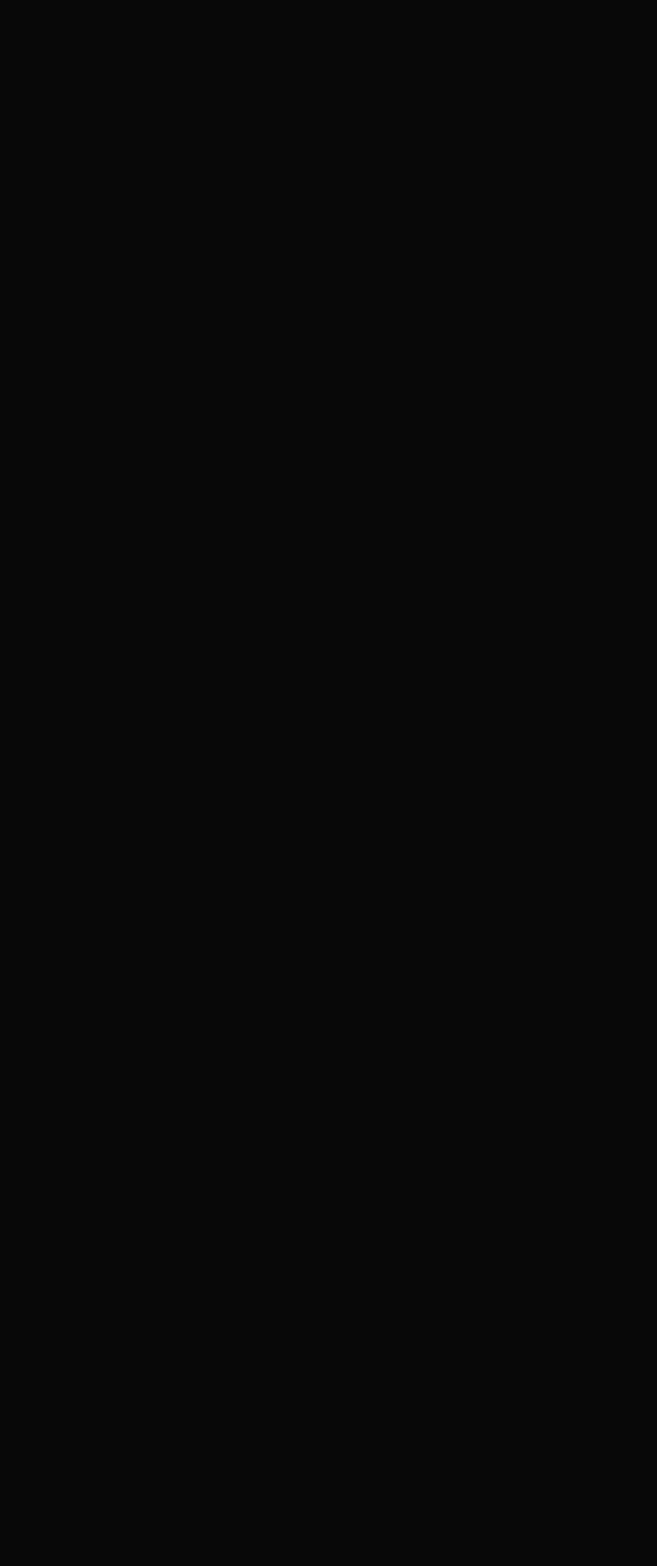
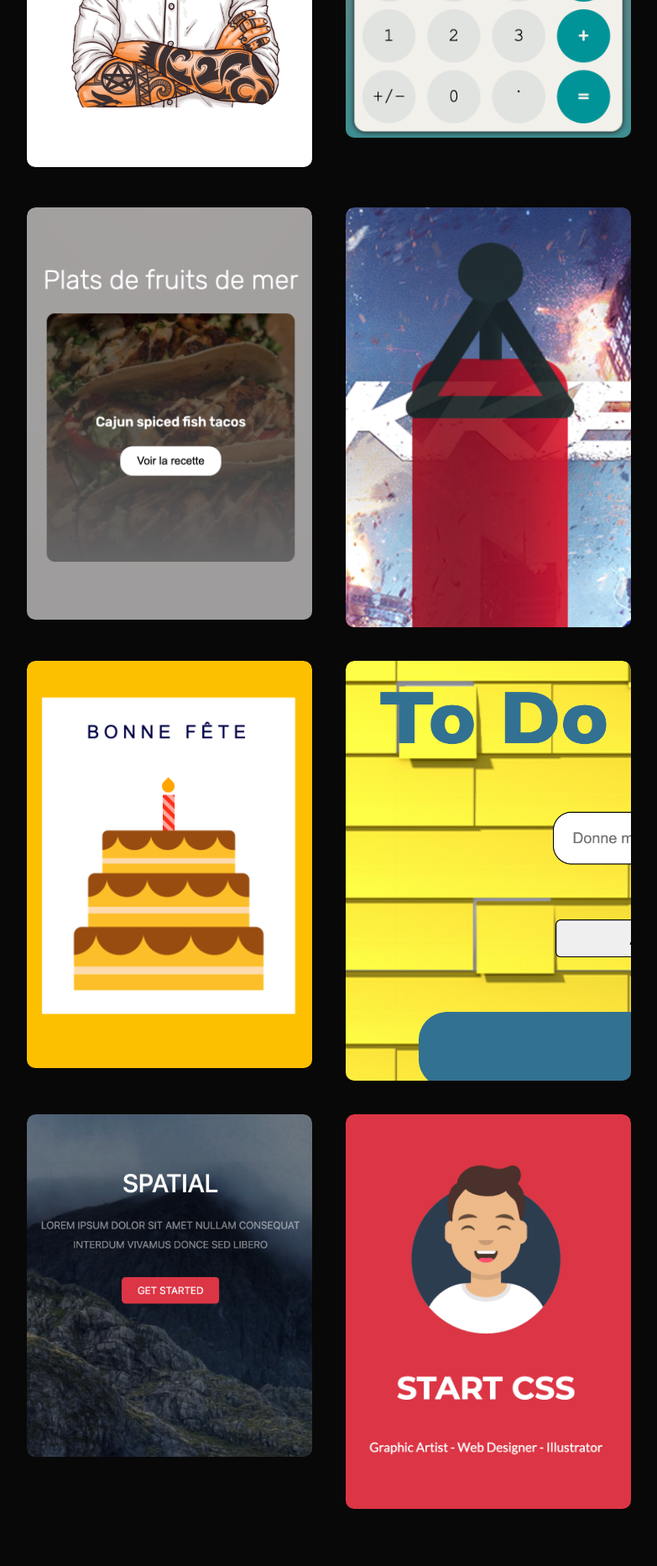
Before and after one commit to ArthurVRoost/PortfolioReact, a React (Vite) app: page /allProjects in a window 1280 px wide. Shown: the part 1740-3605 px from the top of the page at 84% size, without its empty margins (127-910 px from the left). Before the commit the page ends 1497 px from the top, so only its background shows below. Built offline with nearby package versions, Linux system fonts and the light colour scheme.

Commit message:
ajout projets dans all

```diff
--- a/src/pages/Home/Home.jsx
+++ b/src/pages/Home/Home.jsx
@@ -101,7 +101,7 @@ export default function Home() {
                 <h1 className='subtitle titreWork'>My Work</h1>
                 <div className="work-list slide-left">
                     <div className='work'>
-                        <img src={ESHOPYY} alt="" />
+                        <img className='imgSkills' src={ESHOPYY} alt="" />
                         <div className='layer'>
                             <h3>ESHOPYY</h3>
                             <p>EShoppy is a basic website to train the fact that you push things in for example a card in React. </p>
@@ -109,7 +109,7 @@ export default function Home() {
                         </div>
                     </div>
                     <div className='work'>
-                        <img src={ESPACE} alt="" />
+                        <img className='imgSkills' src={ESPACE} alt="" />
                         <div className="layer">
                             <h3>ESPACE</h3>
                             <p>Espace is a site where you can find members of a NASA crew and possible destinies. </p>
@@ -117,7 +117,7 @@ export default function Home() {
                         </div>
                     </div>
                     <div className='work'>
-                        <img src={MULTIFORM} alt="" />
+                        <img className='imgSkills' src={MULTIFORM} alt="" />
                         <div className="layer">
                             <h3>MULTIFORM</h3>
                             <p>Mutliform is as it sais a multiform than concludes in what type of subscription you want. </p>
@@ -128,7 +128,7 @@ export default function Home() {
 
                 <div className="work-list slide-right">
                     <div className='work'>
-                        <img src={RPS} alt="" />
+                        <img className='imgSkills' src={RPS} alt="" />
                         <div className="layer">
                             <h3>ROCK&PAPER&SCISSOR</h3>
                             <p>RPS is the classic game that you play vs the computer.  </p>
@@ -136,7 +136,7 @@ export default function Home() {
                         </div>
                     </div>
                     <div className='work'>
-                        <img src={NFT} alt="" />
+                        <img className='imgSkills' src={NFT} alt="" />
                         <div className="layer">
                             <h3>EQUILIBRIUM</h3>
                             <p>Equilibrium is a card with some data about a random guy and his posessings in crypto </p>
@@ -144,7 +144,7 @@ export default function Home() {
                         </div>
                     </div>
                     <div className='work'>
-                        <img src={TRACKER} alt="" />
+                        <img className='imgSkills' src={TRACKER} alt="" />
                         <div className="layer">
                             <h3>REACT-TIME-TRACKING</h3>
                             <p>React-Time-Tracking is a dashboard thats tracks daily-weekly and -monthly stats about certain activities somebody did through a .json </p>
--- a/src/pages/Home/home.css
+++ b/src/pages/Home/home.css
@@ -141,6 +141,7 @@
     transition: transform 0.5s;
     object-fit: contain;
 }
+
 .layer{
     width: 100%;
     height: 0;
--- a/src/pages/projets/AllProjects.jsx
+++ b/src/pages/projets/AllProjects.jsx
@@ -13,7 +13,7 @@ import STARTCSS from '/src/assets/img/STARTCSS.png'
 import TODO from '/src/assets/img/TODO.png'
 import YC from '/src/assets/img/Youcommunik.png'
 import { FontAwesomeIcon } from '@fortawesome/react-fontawesome';
-import { faArrowUpRightFromSquare, faPaperPlane, faPhone } from '@fortawesome/free-solid-svg-icons';
+import { faArrowUpRightFromSquare } from '@fortawesome/free-solid-svg-icons';
 export default function AllProjects() {
     return(
         <>
@@ -33,6 +33,96 @@ export default function AllProjects() {
                         <img src={CBIENBON} alt="" />
                         <div className="layer">
                             <h3>CBIENBON</h3>
+                            <p>CBienBon is a restaurant website where we can find all sorts of information on the restaurant itself. </p>
+                            <a href="https://arthurvroost.github.io/CBIENBONN/"><FontAwesomeIcon icon={faArrowUpRightFromSquare} /></a>
+                        </div>
+                    </div>
+                    <div className="work">
+                        <img src={BARBER} alt="" />
+                        <div className="layer">
+                            <h3>NOUILLES</h3>
+                            <p>Nouilles is the portfolio of a barber where you can find all his information regarding himself and his work. </p>
+                            <a href="https://arthurvroost.github.io/Nouilles/"><FontAwesomeIcon icon={faArrowUpRightFromSquare} /></a>
+                        </div>
+                    </div>
+                    <div className="work">
+                        <img src={CALCULETTE} alt="" />
+                        <div className="layer">
+                            <h3>CALCULETTE</h3>
+                            <p>Calculette scientifique basique.  </p>
+                            <a href="https://arthurvroost.github.io/Calculette/"><FontAwesomeIcon icon={faArrowUpRightFromSquare} /></a>
+                        </div>
+                    </div>
+                    <div className="work">
+                        <img src={API} alt="" />
+                        <div className="layer">
+                            <h3>Recepies</h3>
+                            <p>A page with 29 recepies.</p>
+                            <a href="https://arthurvroost.github.io/ExoMealApi/"><FontAwesomeIcon icon={faArrowUpRightFromSquare} /></a>
+                        </div>
+                    </div>
+                    <div className="work">
+                        <img src={PUNCHING} alt="" />
+                        <div className="layer">
+                            <h3>PUNCHING-BALL</h3>
+                            <p>A PunchingBall with a 100hp, every hit is worth 10hp </p>
+                            <a href="https://arthurvroost.github.io/PunchingBall/"><FontAwesomeIcon icon={faArrowUpRightFromSquare} /></a>
+                        </div>
+                    </div>
+                    <div className="work">
+                        <img src={FETE} alt="" />
+                        <div className="layer">
+                            <h3>FETE-DES-MERES</h3>
+                            <p>This is a gift card with a open-folding animation </p>
+                            <a href="https://arthurvroost.github.io/F-teDesMeres/"><FontAwesomeIcon icon={faArrowUpRightFromSquare} /></a>
+                        </div>
+                    </div>
+                    <div className="work">
+                        <img src={TODO} alt="" />
+                        <div className="layer">
+                            <h3>TO-DO-LIST</h3>
+                            <p>A simple To-Do-List where you can add/remove tasks </p>
+                            <a href="https://arthurvroost.github.io/ToDoList/"><FontAwesomeIcon icon={faArrowUpRightFromSquare} /></a>
+                        </div>
+                    </div>
+                    <div className="work">
+                        <img src={SPATIAL} alt="" />
+                        <div className="layer">
+                            <h3>SPATIAL</h3>
+                            <p>Spatial is a basic site filled with lorem just to get the hang of css </p>
+                            <a href="https://arthurvroost.github.io/Spatial/"><FontAwesomeIcon icon={faArrowUpRightFromSquare} /></a>
+                        </div>
+                    </div>
+                    <div className="work">
+                        <img src={STARTCSS} alt="" />
+                        <div className="layer">
+                            <h3>START-CSS</h3>
+                            <p>Start CSS is a basic site with some fun and basic transitions </p>
+                            <a href="https://arthurvroost.github.io/Start-CSS/"><FontAwesomeIcon icon={faArrowUpRightFromSquare} /></a>
+                        </div>
+                    </div>
+                    <div className="work">
+                        <img src={YC} alt="" />
+                        <div className="layer">
+                            <h3>YOUCOMMUNIK</h3>
+                            <p>A site that doesn't make much sense other than working and starting to learn HTML/CSS</p>
+                            <a href="https://arthurvroost.github.io/YouCommunik/"><FontAwesomeIcon icon={faArrowUpRightFromSquare} /></a>
+                        </div>
+                    </div>
+                    <div className="work">
+                        <img src={MG} alt="" />
+                        <div className="layer">
+                            <h3>MOLENGEEK</h3>
+                            <p>This is an exact replica of one the pages of the MolenGeek website </p>
+                            <a href="https://arthurvroost.github.io/Site-Molengeek/"><FontAwesomeIcon icon={faArrowUpRightFromSquare} /></a>
+                        </div>
+                    </div>
+                    <div className="work">
+                        <img src={PREMIER} alt="" />
+                        <div className="layer">
+                            <h3>THE-FIRST-ONE</h3>
+                            <p>This is the first site i did in HTML/CSS, as you can expect it is horrible but it still does something to me because of it being the first. </p>
+                            <a href="https://arthurvroost.github.io/Livre-de-recette/"><FontAwesomeIcon icon={faArrowUpRightFromSquare} /></a>
                         </div>
                     </div>
                 </div>
```
